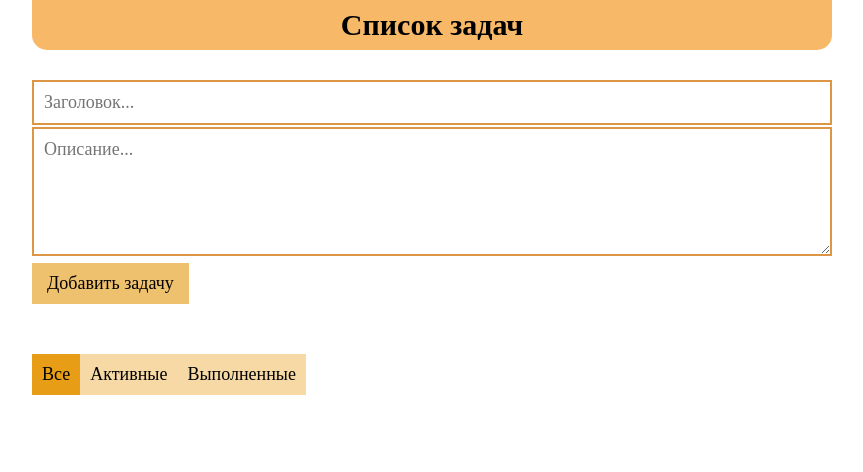
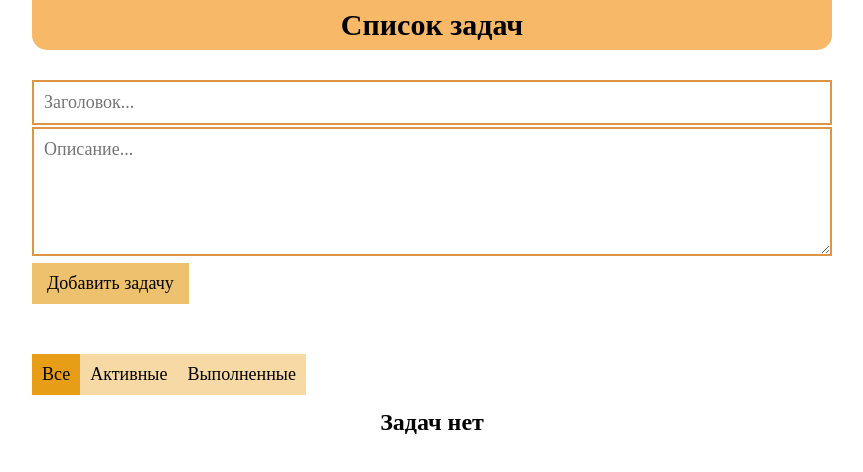
Before and after one commit to Jesun13/Angular-Todos, an Angular app: page /tasks in a window 1280 px wide. Before the commit this address led to /. Shown: the top 472 px of the page, without its empty margins (208-1071 px from the left). Built offline with nearby package versions, Linux system fonts and the light colour scheme.

Commit message:
Роутинг

```diff
--- a/src/app/app.component.html
+++ b/src/app/app.component.html
@@ -1,8 +1,7 @@
 <div class="container">
   <div class="todo">
     <h1>{{ title }}</h1>
-    <add-task></add-task>
-    <task-list></task-list>
+    <router-outlet></router-outlet>
 
   </div>
 </div>
--- a/src/app/components/filter-tasks/filter-tasks.component.scss
+++ b/src/app/components/filter-tasks/filter-tasks.component.scss
@@ -1,5 +1,5 @@
 .filter {
-  margin-bottom: 10px;
+  margin-bottom: 15px;
 
   &__button {
     font-size: 18px;
--- a/src/app/components/page404/page404.component.html
+++ b/src/app/components/page404/page404.component.html
@@ -1,4 +1,4 @@
 <div>
-    <h1>404 Error</h1>
-    <h1>Page Not Found</h1>
+    <h1 style="font-size: 40px; font-weight: 700;">404 Error</h1>
+    <h1 style="font-size: 40px; font-weight: 700;">Page Not Found</h1>
 </div>
--- a/src/app/components/task-list/task-list.component.html
+++ b/src/app/components/task-list/task-list.component.html
@@ -1,4 +1,8 @@
+<add-task></add-task>
 <filter-tasks (filterChanged)="filterTasks($event)"></filter-tasks>
+<p class="no-tasks" *ngIf="getFilteredTasks().length === 0">
+  Задач нет
+</p>
 <div class="task-list" *ngFor="let task of getFilteredTasks()" [ngClass]="{'completed': task.completed}">
   <div class="task-list__title">
     <div>
@@ -31,6 +35,7 @@
     <p>{{ task.description }}</p>
   </div>
 
+
   <modal-edit
     [isModalOpen]="isModalOpen"
     [editedTask]="editedTask"
--- a/src/app/components/task-list/task-list.component.scss
+++ b/src/app/components/task-list/task-list.component.scss
@@ -1,3 +1,9 @@
+.no-tasks {
+  font-size: 24px;
+  font-weight: 700;
+  text-align: center;
+
+}
 .task-list {
   margin-bottom: 10px;
 
```
Also changed, not shown: src/app/app-routing.module.ts (+7 -1 lines), src/app/components/modal-edit/modal-edit.component.html (+26 -8 lines), src/app/components/modal-edit/modal-edit.component.ts (+6 -11 lines), src/app/components/task-list/task-list.component.ts (line endings or trailing spaces).
